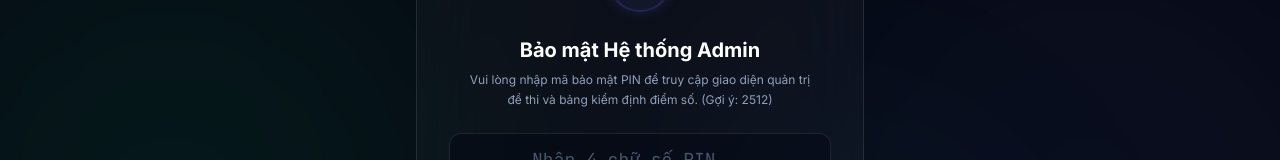
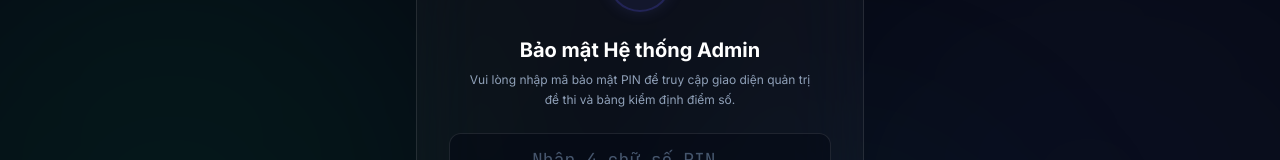
Before and after one commit to clone1colab/THITHU, a React (Vite) app: page / in a window 1280 px wide. Both pictures are taken after a click on the button "Quản trị (Admin)". Shown: the part 182-342 px from the top of the page. Built offline with nearby package versions, Linux system fonts and the light colour scheme.

Commit message:
refactor(admin): remove PIN hint from security prompt

```diff
--- a/src/components/AdminSection.tsx
+++ b/src/components/AdminSection.tsx
@@ -330,7 +330,7 @@ export default function AdminSection({
             <div className="text-center">
               <h2 className="text-xl font-bold text-white">Bảo mật Hệ thống Admin</h2>
               <p className="text-slate-400 text-xs mt-1.5 px-4 leading-relaxed">
-                Vui lòng nhập mã bảo mật PIN để truy cập giao diện quản trị đề thi và bảng kiểm định điểm số. (Gợi ý: 2512)
+                Vui lòng nhập mã bảo mật PIN để truy cập giao diện quản trị đề thi và bảng kiểm định điểm số.
               </p>
             </div>
 
```
